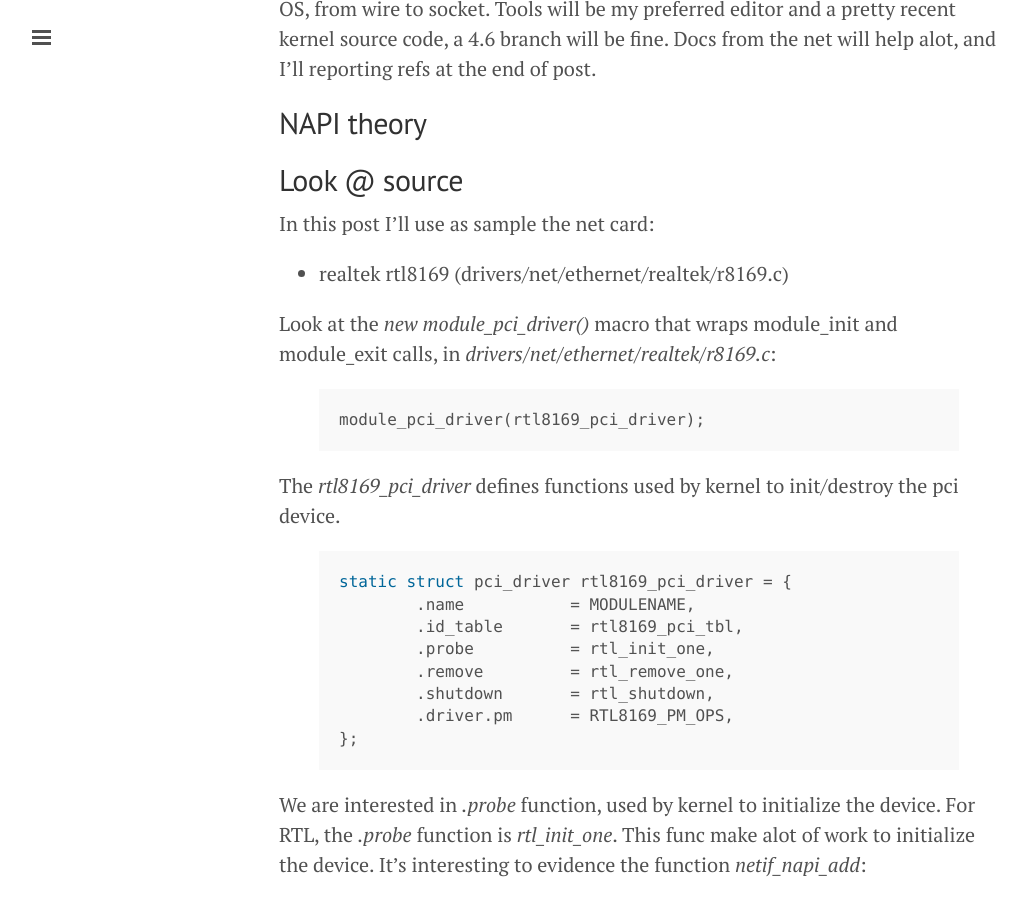
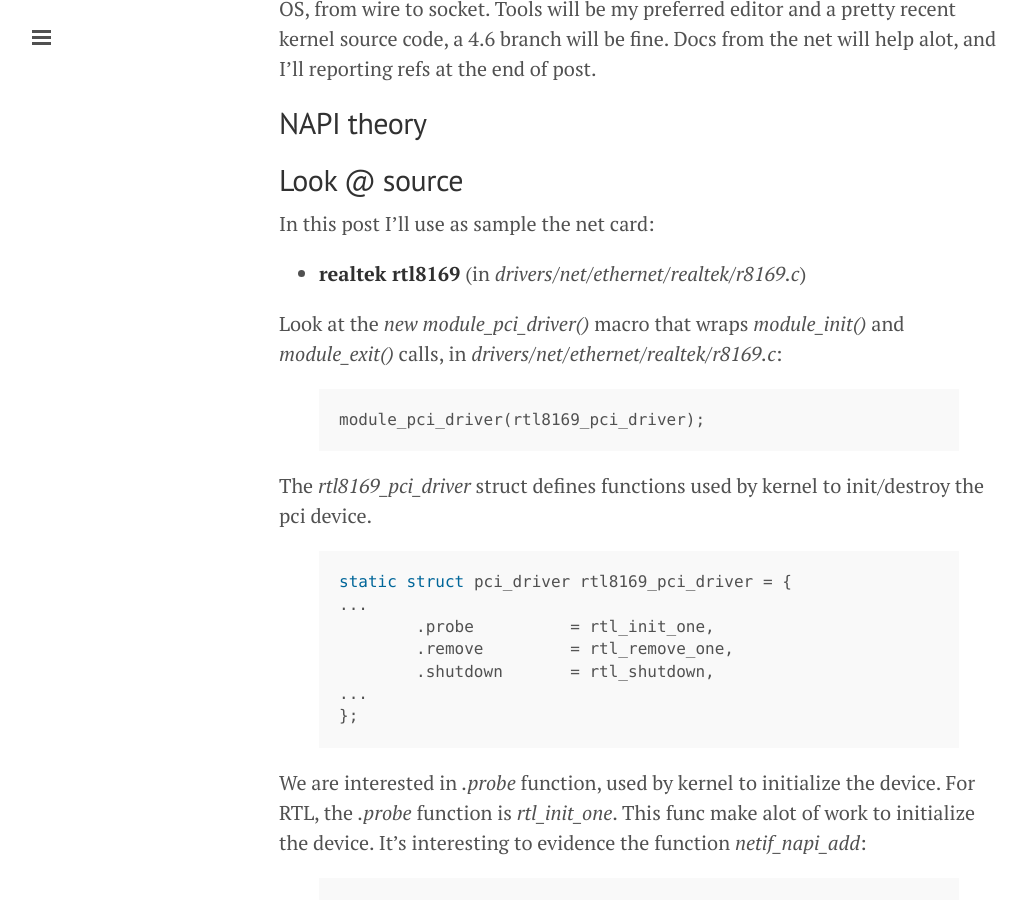
Before and after one commit to saimoon/saimoon.github.io, a Jekyll site: the page built from index.html, in a window 1280 px wide and 900 px high, scrolled down 256 px. Shown: the whole window, without its empty margins (1-1028 px from the left). Built offline with Jekyll 4.4.1, drawn with Linux system fonts in a browser that asks for light colours; the list of posts is cut into pages by our own code.

Commit message:
Post update: Linux Networking: an internal insight

```diff
--- a/_posts/2016-06-23-linux-networking-an-internal-insight.markdown
+++ b/_posts/2016-06-23-linux-networking-an-internal-insight.markdown
@@ -15,23 +15,24 @@ Docs from the net will help alot, and I'll reporting refs at the end of post.
 ## Look @ source
 
 In this post I'll use as sample the net card:
-* realtek rtl8169 (drivers/net/ethernet/realtek/r8169.c)
 
-Look at the *new module_pci_driver()* macro that wraps module_init and module_exit calls, in *drivers/net/ethernet/realtek/r8169.c*:
+* **realtek rtl8169** (in *drivers/net/ethernet/realtek/r8169.c*)
+
+Look at the *new module_pci_driver()* macro that wraps *module_init()* and *module_exit()* calls, in *drivers/net/ethernet/realtek/r8169.c*:
+
 {% highlight c %}
 module_pci_driver(rtl8169_pci_driver);
 {% endhighlight %}
 
-The *rtl8169_pci_driver* defines functions used by kernel to init/destroy the pci device.
+The *rtl8169_pci_driver* struct defines functions used by kernel to init/destroy the pci device.
 
 {% highlight c %}
 static struct pci_driver rtl8169_pci_driver = {
-	.name		= MODULENAME,
-	.id_table	= rtl8169_pci_tbl,
+...
 	.probe		= rtl_init_one,
 	.remove		= rtl_remove_one,
 	.shutdown	= rtl_shutdown,
-	.driver.pm	= RTL8169_PM_OPS,
+...
 };
 {% endhighlight %}
 
```
